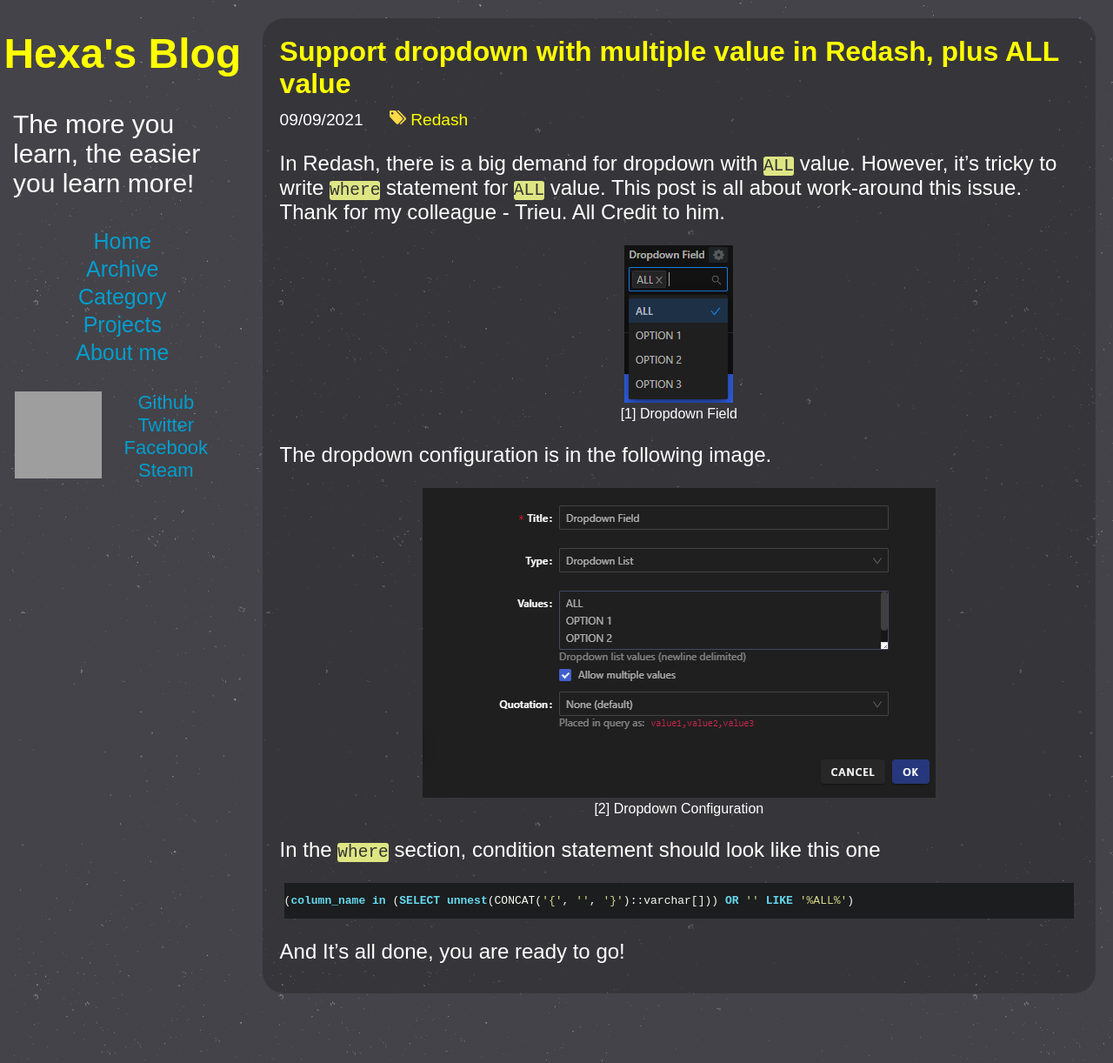
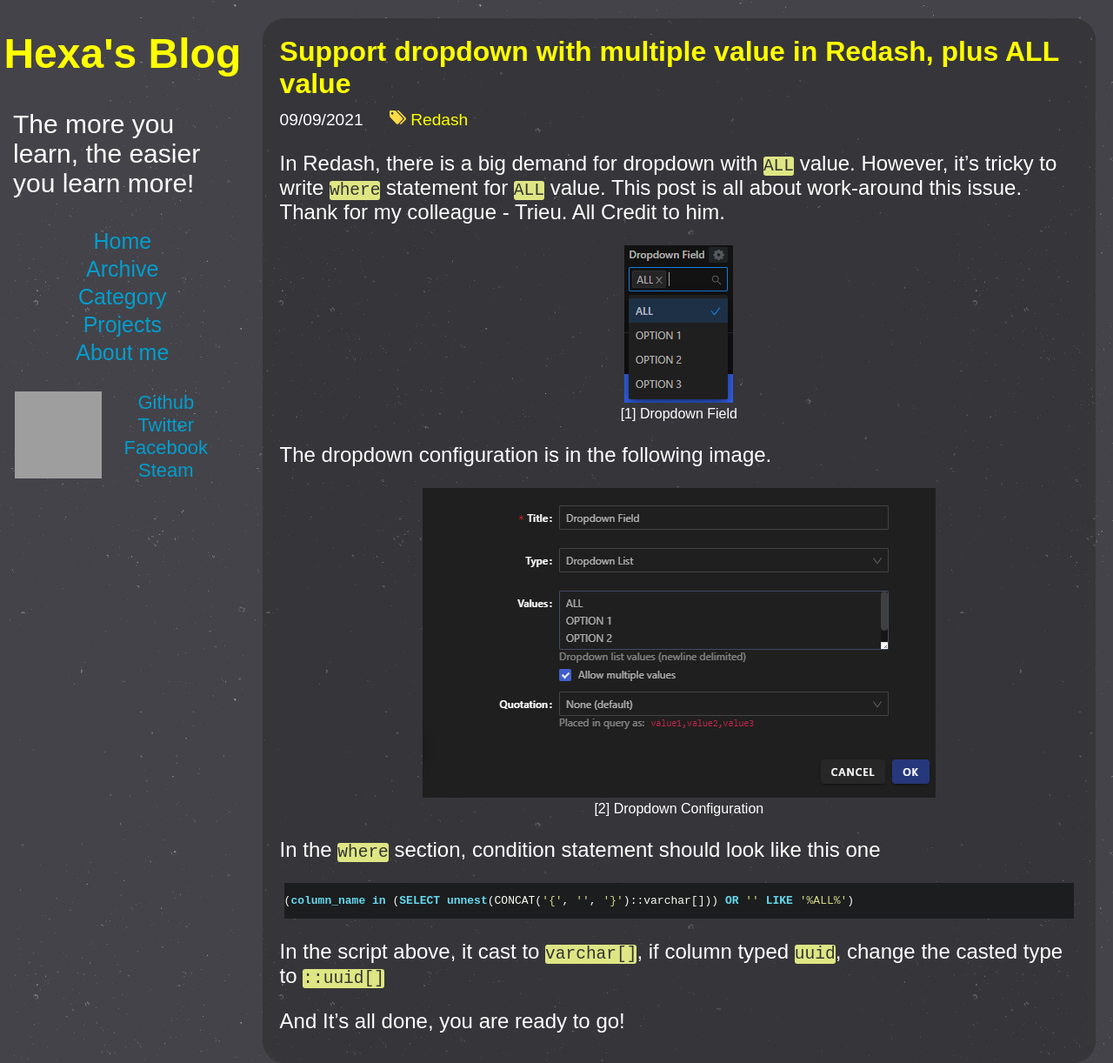
Before and after one commit to nguyenvinhlinh/nguyenvinhlinh.github.io, a Jekyll site: the page built from _posts/2021-09-09-Support-dropdown-with-multiple-value-in-Redash,-plus-ALL-value.md, in a window 1280 px wide. Shown: the whole page at 87% size. Built offline with Jekyll 4.4.1, drawn with Linux system fonts in a browser that asks for light colours; grey boxes are pictures that could not be loaded.

Commit message:
update redash post.

```diff
--- a/_posts/2021-09-09-Support-dropdown-with-multiple-value-in-Redash,-plus-ALL-value.md
+++ b/_posts/2021-09-09-Support-dropdown-with-multiple-value-in-Redash,-plus-ALL-value.md
@@ -18,7 +18,9 @@
 In the `where` section, condition statement should look like this one
 
 {% highlight sql %}
-(column_name in (SELECT unnest(CONCAT('{', '{{column_name}}', '}')::varchar[])) OR '{{column_name}}' LIKE '%ALL%')
+(column_name in (SELECT unnest(CONCAT('{', '{{ _redash_var_name_ }}', '}')::varchar[])) OR '{{ _redash_var_name_ }}' LIKE '%ALL%')
 {% endhighlight %}
 
+In the script above, it cast to `varchar[]`, if column typed `uuid`, change the casted type to `::uuid[]`
+
 And It's all done, you are ready to go!
```
